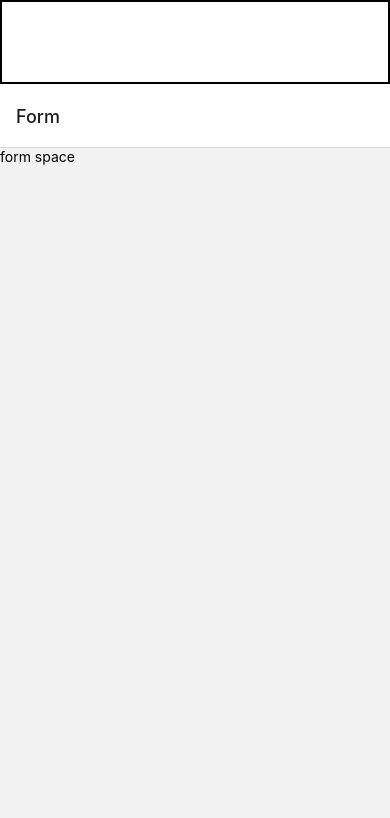
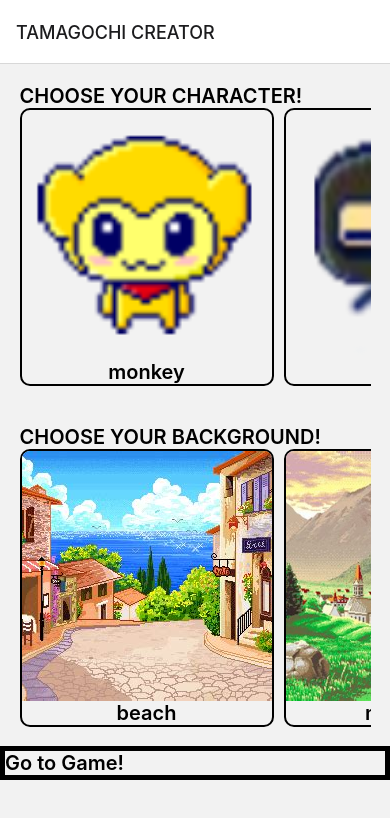
Before and after one commit to AVex3nder/TAMAGOCHI-CREATOR, a React Native app: screen /Form in a window 390 px wide. Shown: the top 818 px of the page. Built offline with nearby package versions, Linux system fonts and the light colour scheme.

Commit message:
implemented selection form

```diff
--- a/App.js
+++ b/App.js
@@ -8,7 +8,6 @@
 
 import React from 'react';
 import GameMain from './components/gameMain';
-import NavBar from './components/navBar';
 import SelectionForm from './components/selectionForm';
 import {ContextProvider} from './context/context';
 import {NavigationContainer} from '@react-navigation/native';
@@ -20,10 +19,18 @@ const App = () => {
   return (
     <>
       <NavigationContainer>
-        <NavBar />
         <Stack.Navigator initialRouteName="Form">
-          <Stack.Screen name="Form" component={SelectionForm} />
-          <Stack.Screen name="Game" component={GameMain} />
+          <Stack.Screen
+            name="Form"
+            component={SelectionForm}
+            options={{
+              headerTitle: 'TAMAGOCHI CREATOR',
+            }}
+          />
+          <Stack.Screen
+            name="Game"
+            component={GameMain}
+            options={{headerShown: false}}></Stack.Screen>
         </Stack.Navigator>
       </NavigationContainer>
     </>
--- a/components/game/background.js
+++ b/components/game/background.js
@@ -1,11 +1,11 @@
 import React from 'react';
 import {View, Image} from 'react-native';
-import {backgroundPaths, wH} from '../../helpers/constants';
+import {PATHS, wH} from '../../helpers/constants';
 import {useContext} from '../../context/context';
 
 const Background = () => {
   const {userBackground} = useContext();
-  const bgPath = backgroundPaths[userBackground];
+  const bgPath = PATHS[userBackground];
 
   return (
     <View>
--- a/components/game/tamagochi.js
+++ b/components/game/tamagochi.js
@@ -1,11 +1,11 @@
 import React from 'react';
 import {StyleSheet, View, Image} from 'react-native';
 import {useContext} from '../../context/context';
-import {tamagochiPaths} from '../../helpers/constants';
+import {PATHS} from '../../helpers/constants';
 
 const Tamagochi = () => {
   const {userTamagochi, spriteState} = useContext();
-  const spritePath = tamagochiPaths[userTamagochi];
+  const spritePath = PATHS[userTamagochi];
 
   // sprite positions, left prop is dynamic and comes from spriteState:
   const spritePositions = StyleSheet.create({
--- a/components/gameMain.js
+++ b/components/gameMain.js
@@ -2,10 +2,12 @@ import React from 'react';
 import {View} from 'react-native';
 import GameScreen from './game/gameScreen';
 import ButtonBar from './game/buttonBar';
+import NavBar from './navBar';
 
-const GameMain = () => {
+const GameMain = ({navigation}) => {
   return (
     <View>
+      <NavBar navigation={navigation} />
       <GameScreen />
       <ButtonBar />
     </View>
--- /dev/null
+++ b/components/listItem.js
@@ -0,0 +1,41 @@
+import React, {useState} from 'react';
+import {Pressable, Image, Text, StyleSheet} from 'react-native';
+import GameOverlay from './game/gameOverlay';
+
+const ListItem = ({handler, paths, item}) => {
+  const [selected, setSelected] = useState(false);
+
+  return (
+    <Pressable
+      style={styles.press}
+      onPressIn={() => setSelected(!selected)}
+      onPressOut={() => {
+        handler(item);
+      }}>
+      {selected && <GameOverlay />}
+      <Image source={paths[item]} style={styles.image} />
+      <Text style={styles.text}>{item}</Text>
+    </Pressable>
+  );
+};
+
+const styles = StyleSheet.create({
+  press: {
+    marginRight: 10,
+    overflow: 'hidden',
+    borderWidth: 2,
+    borderRadius: 10,
+  },
+  image: {
+    width: 250,
+    height: 250,
+  },
+  text: {
+    alignSelf: 'center',
+    fontSize: 20,
+    fontWeight: '600',
+    color: 'black',
+  },
+});
+
+export default ListItem;
--- /dev/null
+++ b/components/listMaker.js
@@ -0,0 +1,25 @@
+import React, {useState} from 'react';
+import {ScrollView, Image, Text, Pressable, StyleSheet} from 'react-native';
+import GameOverlay from './game/gameOverlay';
+import ListItem from './listItem';
+
+const ListMaker = ({listArray, paths, handler}) => {
+  return (
+    <ScrollView horizontal={true} style={styles.scroll}>
+      {listArray.length &&
+        listArray.map(item => {
+          return (
+            <ListItem handler={handler} paths={paths} item={item} key={item} />
+          );
+        })}
+    </ScrollView>
+  );
+};
+
+const styles = StyleSheet.create({
+  scroll: {
+    overflow: 'scroll',
+  },
+});
+
+export default ListMaker;
--- a/components/navBar.js
+++ b/components/navBar.js
@@ -1,17 +1,18 @@
 import React from 'react';
-import {View, Text, TouchableOpacity, Image, StyleSheet} from 'react-native';
+import {View, Text, StyleSheet, Pressable, Image} from 'react-native';
 import {appIconPaths} from '../helpers/constants';
 import {useContext} from '../context/context';
 
-const NavBar = () => {
+const NavBar = ({navigation}) => {
   const {userTamagochi} = useContext();
-
   return (
     <View style={styles.navbar}>
       {userTamagochi && (
-        <TouchableOpacity style={styles.iconContainer}>
+        <Pressable
+          style={styles.iconContainer}
+          onPressOut={() => navigation.navigate('Form')}>
           <Image source={appIconPaths[userTamagochi]} />
-        </TouchableOpacity>
+        </Pressable>
       )}
       <Text style={styles.title}>TAMAGOCHI CREATOR</Text>
     </View>
@@ -26,9 +27,9 @@ const styles = StyleSheet.create({
     justifyContent: 'space-evenly',
   },
   title: {
-    fontSize: 25,
+    fontSize: 20,
     fontWeight: '500',
-    color: 'white',
+    color: 'black',
     alignSelf: 'center',
     marginLeft: '2%',
   },
--- a/components/selectionForm.js
+++ b/components/selectionForm.js
@@ -1,8 +1,58 @@
-import React, {useState, useEffect} from 'react';
-import {View, Text, Image} from 'react-native';
+import React from 'react';
+import {View, Text, StyleSheet, Pressable} from 'react-native';
+import ListMaker from './listMaker';
+import {
+  CHARACTERS,
+  BACKGROUNDS,
+  PATHS,
+  appIconPaths,
+} from '../helpers/constants';
+import {useContext} from '../context/context';
 
-const SelectionForm = (userTamagochi, userBackground) => {
-  return <Text>form space</Text>;
+const SelectionForm = ({navigation}) => {
+  const {setUserBackground, setUserTamagochi, userTamagochi, userBackground} =
+    useContext();
+
+  return (
+    <View>
+      <View style={styles.view}>
+        <Text style={styles.text}>CHOOSE YOUR CHARACTER!</Text>
+        <ListMaker
+          listArray={CHARACTERS}
+          paths={appIconPaths}
+          handler={setUserTamagochi}
+        />
+      </View>
+      <View style={styles.view}>
+        <Text style={styles.text}>CHOOSE YOUR BACKGROUND!</Text>
+        <ListMaker
+          listArray={BACKGROUNDS}
+          paths={PATHS}
+          handler={setUserBackground}
+        />
+      </View>
+      <Pressable
+        style={styles.button}
+        onPressOut={() => navigation.navigate('Game')}
+        disabled={!(userTamagochi && userBackground)}>
+        <Text style={styles.text}>Go to Game!</Text>
+      </Pressable>
+    </View>
+  );
 };
 
+const styles = StyleSheet.create({
+  view: {
+    margin: '5%',
+  },
+  text: {
+    fontSize: 20,
+    fontWeight: '600',
+    color: 'black',
+  },
+  button: {
+    borderWidth: 5,
+  },
+});
+
 export default SelectionForm;
--- a/context/context.js
+++ b/context/context.js
@@ -4,6 +4,8 @@ import {
   getNextHungerTime,
   getNextPoopTime,
   getNextDieTime,
+  CHARACTERS,
+  BACKGROUNDS,
 } from '../helpers/constants';
 
 const Context = React.createContext();
@@ -25,7 +27,7 @@ export function ContextProvider(props) {
   const [userTamagochi, setUserTamagochi] = useState(null);
 
   // user selected background
-  const [userBackground, setUserBackground] = useState('beach');
+  const [userBackground, setUserBackground] = useState(null);
 
   // sprite positioning states for animations:
   const [spriteState, setSpriteState] = useState({
--- a/helpers/constants.js
+++ b/helpers/constants.js
@@ -4,21 +4,16 @@ import {Dimensions} from 'react-native';
 const TICK_RATE = 1000;
 const CHARACTERS = ['monkey', 'ninja'];
 const BACKGROUNDS = ['beach', 'mountain'];
+const PATHS = {
+  mountain: require('../sprites/background/mountain_town.png'),
+  beach: require('../sprites/background/beach_town.png'),
+  monkey: require('../sprites/tamagochi/monkey.png'),
+  ninja: require('../sprites/tamagochi/ninja.png'),
+};
 
 const getNextHungerTime = clock => Math.floor(Math.random() * 10) + 10 + clock;
 const getNextPoopTime = clock => Math.floor(Math.random() * 3) + 3 + clock;
 const getNextDieTime = clock => Math.floor(Math.random() * 10) + 10 + clock;
-
-// components constants:
-const backgroundPaths = {
-  mountain: require('../sprites/background/mountain_town.png'),
-  beach: require('../sprites/background/beach_town.png'),
-};
-
-const tamagochiPaths = {
-  monkey: require('../sprites/tamagochi/monkey.png'),
-  ninja: require('../sprites/tamagochi/ninja.png'),
-};
 
 const appIconPaths = {
   monkey: require('../sprites/tamagochi/monkey_icon.png'),
@@ -30,11 +25,12 @@ const wH = Dimensions.get('window').height;
 
 module.exports = {
   TICK_RATE,
+  CHARACTERS,
+  BACKGROUNDS,
+  PATHS,
   getNextHungerTime,
   getNextPoopTime,
   getNextDieTime,
-  backgroundPaths,
-  tamagochiPaths,
   appIconPaths,
   wW,
   wH,
```
Also changed, not shown: components/game/gameOverlay.js (line endings or trailing spaces).
